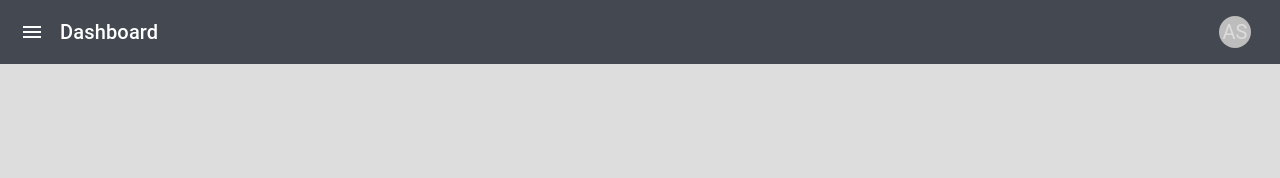
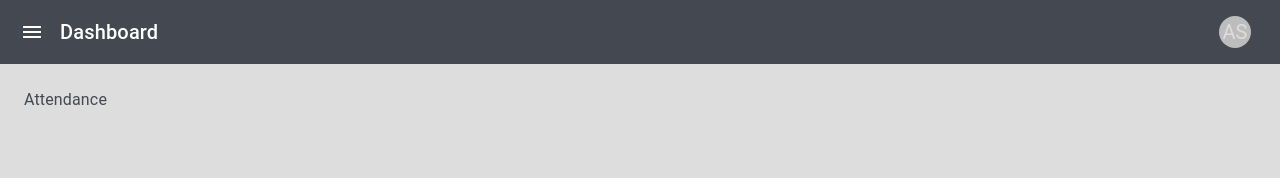
Before and after one commit to RustedMiind/Dasboard-FrontEnd-MUI, a React (Create React App) app: page /attendance in a window 1280 px wide. Before the commit this address had no page. Shown: the top 178 px of the page. Built offline with nearby package versions, Linux system fonts and the light colour scheme.

Commit message:
Attendance page initiated

```diff
--- a/src/Layout/AppRoutes.tsx
+++ b/src/Layout/AppRoutes.tsx
@@ -2,6 +2,7 @@ import { Routes, Route } from "react-router-dom";
 import MainPage from "../pages/main/Main";
 import EmployeesPage from "../pages/employees/EmployeesPage";
 import ProfilePage from "../pages/profile/ProfilePage";
+import AttendancePage from "../pages/attendance/Attendance";
 
 function AppRoutes() {
   return (
@@ -9,6 +10,7 @@ function AppRoutes() {
       <Route path="/" element={<MainPage />} />
       <Route path="/employees" element={<EmployeesPage />} />
       <Route path="/users/:id" element={<ProfilePage />} />
+      <Route path="attendance" element={<AttendancePage />} />
     </Routes>
   );
 }
--- /dev/null
+++ b/src/pages/attendance/Attendance.tsx
@@ -0,0 +1,11 @@
+import { Stack, Typography } from "@mui/material";
+
+function AttendancePage() {
+  return (
+    <Stack>
+      <Typography>Attendance</Typography>
+    </Stack>
+  );
+}
+
+export default AttendancePage;
```
